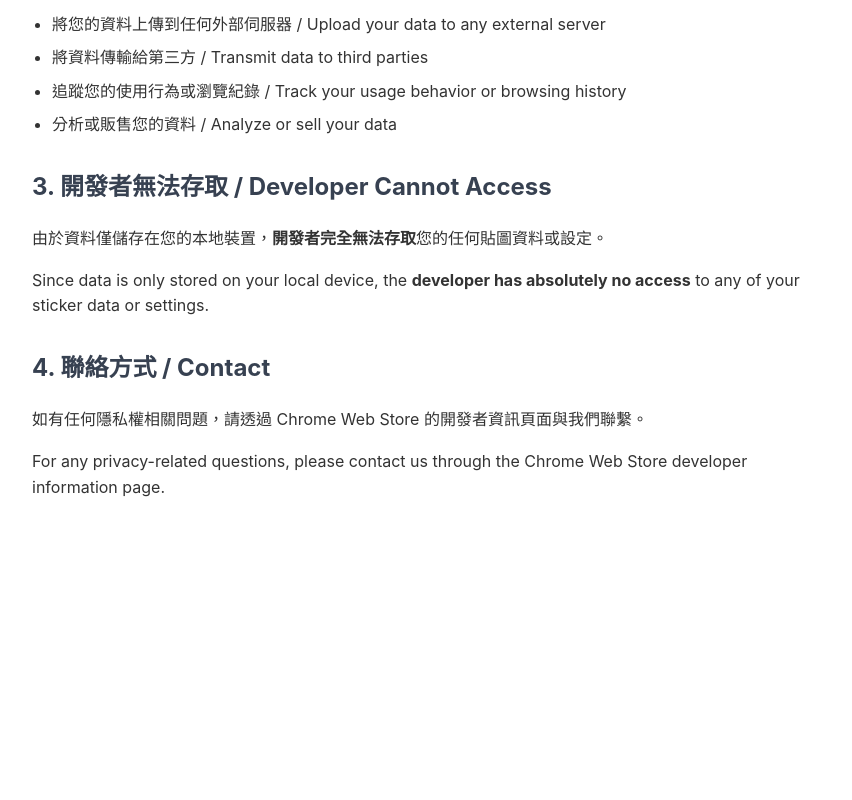
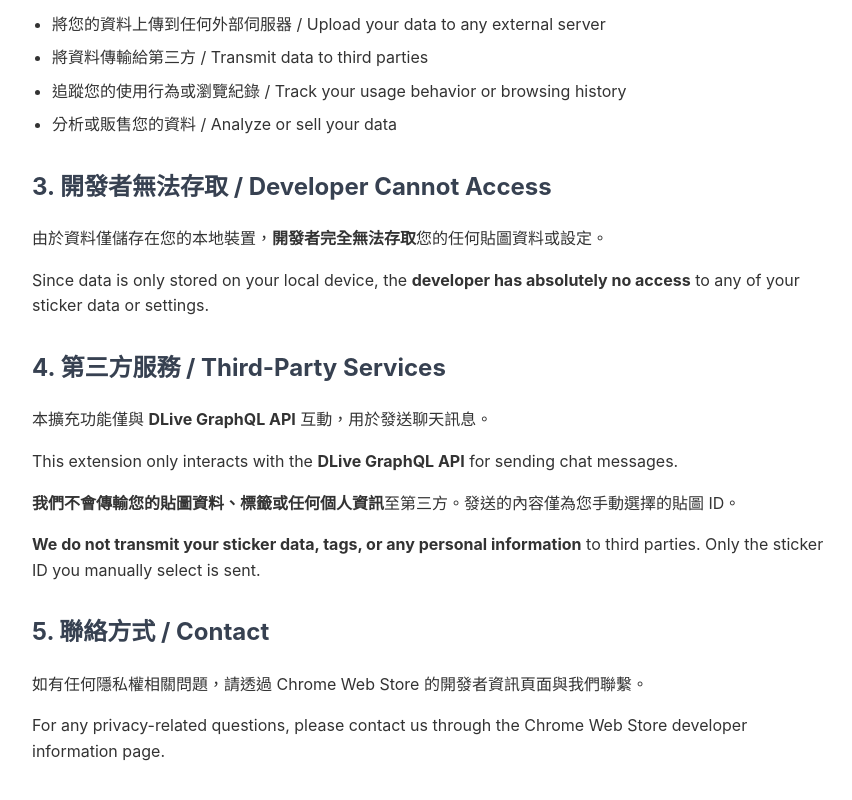
Before and after one commit to ElfinL/GeneralStickerSystem, a browser extension: page privacy.html in a window 1280 px wide. Shown: the part 871-1671 px from the top of the page, without its empty margins (208-1060 px from the left). Before the commit the page ends 1427 px from the top, so only its background shows below. Drawn offline with Linux system fonts and the light colour scheme.

Commit message:
Add files via upload

```diff
--- a/privacy.html
+++ b/privacy.html
@@ -87,7 +87,14 @@
     <p>Since data is only stored on your local device, the <strong>developer has absolutely no access</strong> to any of
         your sticker data or settings.</p>
 
-    <h2>4. 聯絡方式 / Contact</h2>
+    <h2>4. 第三方服務 / Third-Party Services</h2>
+    <p>本擴充功能僅與 <strong>DLive GraphQL API</strong> 互動，用於發送聊天訊息。</p>
+    <p>This extension only interacts with the <strong>DLive GraphQL API</strong> for sending chat messages.</p>
+    <p><strong>我們不會傳輸您的貼圖資料、標籤或任何個人資訊</strong>至第三方。發送的內容僅為您手動選擇的貼圖 ID。</p>
+    <p><strong>We do not transmit your sticker data, tags, or any personal information</strong> to third parties. Only the
+        sticker ID you manually select is sent.</p>
+
+    <h2>5. 聯絡方式 / Contact</h2>
     <p>如有任何隱私權相關問題，請透過 Chrome Web Store 的開發者資訊頁面與我們聯繫。</p>
     <p>For any privacy-related questions, please contact us through the Chrome Web Store developer information page.</p>
 </body>
```
Also changed, not shown: 1 other file.
